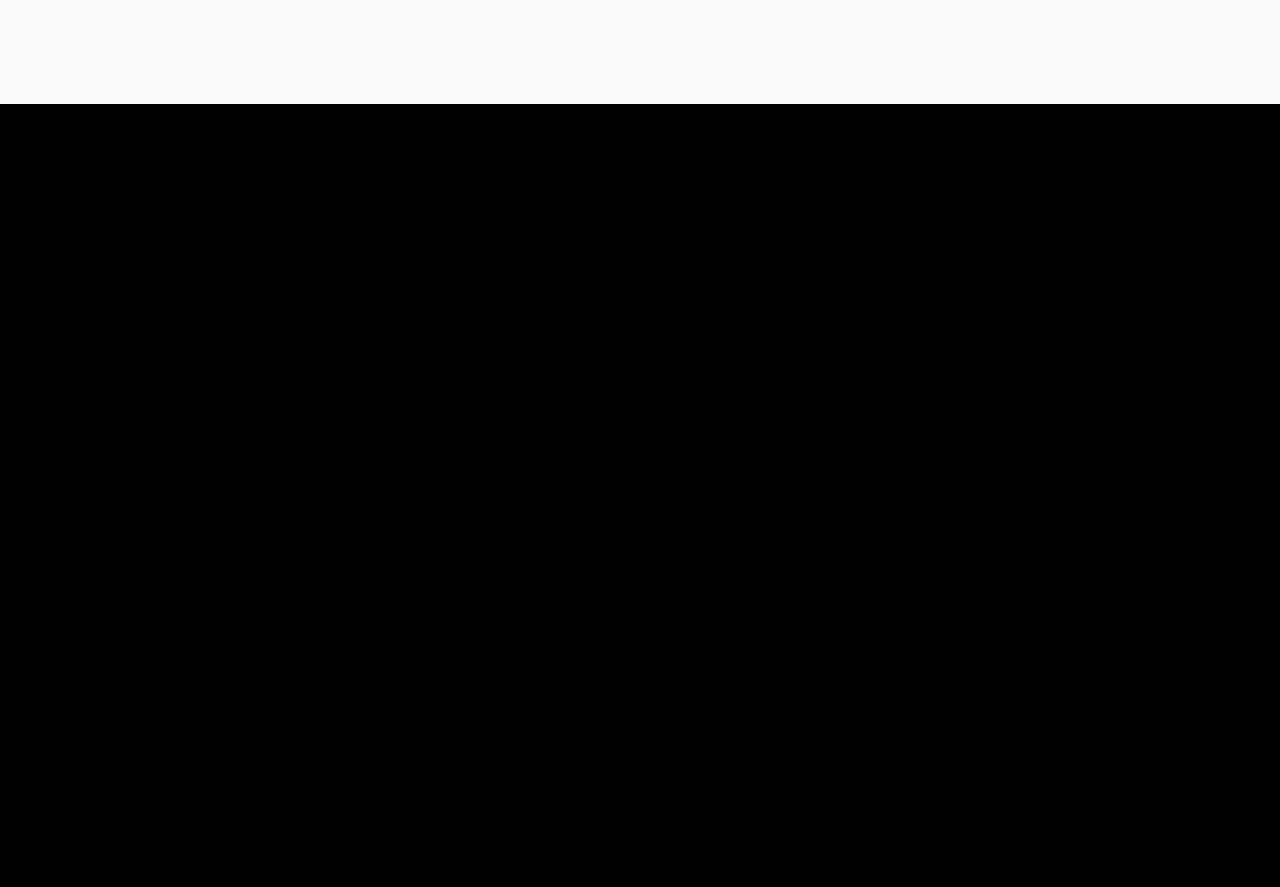
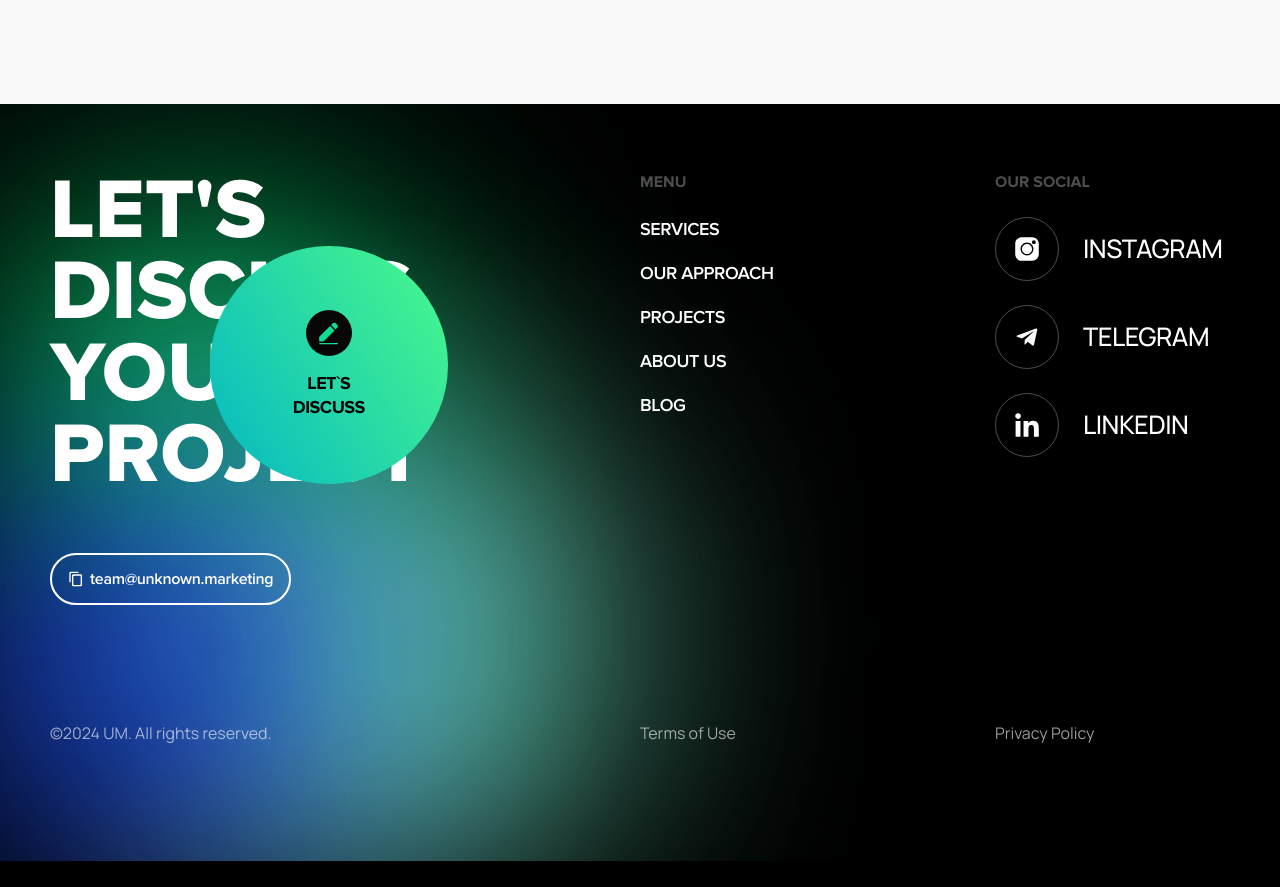
Before and after one commit to Spirit1408/UM_-Test-, a React (Vite) app: page / in a window 1280 px wide. Shown: the part 5860-6747 px from the top of the page. Before the commit the page ends 5990 px from the top, so only its background shows below. Built offline with nearby package versions, Linux system fonts and the light colour scheme.

Commit message:
Add footer with styles, add minor fix

```diff
--- a/src/App.jsx
+++ b/src/App.jsx
@@ -8,6 +8,7 @@ import { Modal } from "./components/Modal/Modal";
 import { FormLayout } from "./components/FormLayout/FormLayout";
 import { useState, createContext } from "react";
 import { PopupForm } from "./components/PopupForm/PopupForm";
+import { Footer } from "./components/Footer/Footer";
 
 export const ModalContext = createContext();
 
@@ -25,10 +26,15 @@ function App() {
     return (
         <ModalContext.Provider value={{ isModalOpen, openModal, closeModal }}>
             <Header />
-            <Hero />
-            <AboutUs />
-            <WorkSteps />
-            <ConsultationForm />
+
+            <main>
+                <Hero />
+                <AboutUs />
+                <WorkSteps />
+                <ConsultationForm />
+            </main>
+
+            <Footer />
 
             <ToastContainer position="bottom-right" autoClose={5000} />
 
--- a/src/components/ConsultationForm/ConsultationForm.module.css
+++ b/src/components/ConsultationForm/ConsultationForm.module.css
@@ -1,7 +1,7 @@
 .consultationFormOverlay {
     background-color: #000000;
     transition: background-color 0.3s ease-out;
-    padding: 48px 0;
+    padding: 48px 0 71px;
 }
 
 .consultationFormWrapper {
--- /dev/null
+++ b/src/components/Footer/Footer.jsx
@@ -0,0 +1,107 @@
+import css from './Footer.module.css'
+import sprite from '../../assets/icons/sprite.svg'
+import { useContext } from 'react';
+import { ModalContext } from '../../App';
+
+export const Footer = () => {
+    const { openModal } = useContext(ModalContext);
+
+    return <footer className={css.footer}>
+        <div className={css.footerInfo}>
+            <h2 className={css.title}>Let's discuss your project</h2>
+
+            <button className={css.btn} type="button" onClick={() => {openModal()}}>
+                <div className={css.btnIconWrapper}>
+                    <svg className={css.btnIcon}>
+                        <defs>
+                            <linearGradient id="iconGradient" x1="0%" y1="0%" x2="100%" y2="100%">
+                                <stop offset="0%" stopColor="#5cd6b3" />
+                                <stop offset="0.01%" stopColor="#04b8c4" />
+                                <stop offset="100%" stopColor="#4bfa8a" />
+                            </linearGradient>
+                        </defs>
+                        <use href={`${sprite}#icon-pen`} fill="url(#iconGradient)"></use>
+                    </svg>
+                </div>
+
+                <p className={css.btnText}>Let`s discuss</p>
+            </button>
+
+            <button type="button" className={css.email}>
+                <svg className={css.emailIcon}>
+                    <use href={`${sprite}#icon-copy`}></use>
+                </svg>
+
+                <p className={css.emailAddress}>team@unknown.marketing</p>
+            </button>
+        </div>
+
+        <div className={css.footerMenu}>
+            <p className={css.listTitle}>menu</p>
+
+            <ul className={css.links}>
+                <li>
+                    <a href="#" className={css.link}>services</a>
+                </li>
+
+                <li>
+                    <a href="#" className={css.link}>our approach</a>
+                </li>
+
+                <li>
+                    <a href="#" className={css.link}>projects</a>
+                </li>
+
+                <li>
+                    <a href="#" className={css.link}>about us</a>
+                </li>
+
+                <li>
+                    <a href="#" className={css.link}>blog</a>
+                </li>
+            </ul>
+        </div>
+
+        <div className={css.footerSocial}>
+            <p className={css.listTitle}>our social</p>
+
+            <ul className={css.socialLinks}>
+                <li className={css.socialLinkWrapper}>
+                    <div className={css.socialLinkIconWrapper}>
+                        <svg className={css.socialLinkIcon}>
+                            <use href={`${sprite}#icon-instagram`}></use>
+                        </svg>
+                    </div>
+
+                    <a className={css.socialLinkText}>Instagram</a>
+                </li>
+
+                <li className={css.socialLinkWrapper}>
+                    <div className={css.socialLinkIconWrapper}>
+                        <svg className={css.socialLinkIcon}>
+                            <use href={`${sprite}#icon-telegram`}></use>
+                        </svg>
+                    </div>
+
+                    <a className={css.socialLinkText}>Telegram</a>
+                </li>
+
+                <li className={css.socialLinkWrapper}>
+                    <div className={css.socialLinkIconWrapper}>
+                        <svg className={css.socialLinkIcon}>
+                            <use href={`${sprite}#icon-linkedin`}></use>
+                        </svg>
+                    </div>
+
+                    <a className={css.socialLinkText}>LinkedIn</a>
+                </li>
+            </ul>
+        </div>
+
+        <a href="#" className={css.terms}>Terms of Use</a>
+
+        <a href="#" className={css.privacy}>Privacy Policy</a>
+
+        <p className={css.copyright}>©2024 UM.  All rights reserved.</p>
+    </footer>;
+}
--- /dev/null
+++ b/src/components/Footer/Footer.module.css
@@ -0,0 +1,218 @@
+.footer {
+    padding: 71px 20px 52px;
+    color: #ffffff;
+    display: flex;
+    flex-direction: column;
+    gap: 56px;
+    background-image: url(../../assets/images/footer-bg.png);
+    background-size: clamp(1000px, 100vw, 1500px);
+    background-position:
+    calc(-1 * clamp(250px, 60vw, 350px))
+    calc(-1 * clamp(80px, 20vw, 200px));
+    background-repeat: no-repeat;
+}
+
+.title {
+    font-family: var(--second-family);
+    font-weight: 800;
+    font-size: clamp(64px, 6.616vw, 104px);
+    line-height: 96%;
+    text-transform: uppercase;
+    margin-bottom: 24px;
+    max-width: 40%;
+}
+
+.btn {
+    display: flex;
+    align-items: center;
+    justify-content: center;
+    flex-direction: column;
+    gap: 16px;
+    width: clamp(186px, 20vw, 238px);
+    height: clamp(186px, 20vw, 238px);
+    border-radius: 100%;
+    background-image: linear-gradient(58deg, #5cd6b3 0%, #04b8c4 0.01%, #4bfa8a 100%);;
+    margin-bottom: 56px;
+    outline: none;
+    border: none;
+}
+
+.btnIconWrapper {
+    width: 46px;
+    height: 46px;
+    border-radius: 100%;
+    background-color: #070707;
+    display: flex;
+    align-items: center;
+    justify-content: center;
+}
+
+.btnIcon {
+    width: 23px;
+    height: 23px;
+}
+
+.btnText {
+    font-family: var(--second-family);
+    font-weight: 700;
+    font-size: 16px;
+    line-height: 120%;
+    letter-spacing: -0.03em;
+    text-transform: uppercase;
+    text-align: center;
+    color: #070707;
+    max-width: 100px;
+}
+
+
+.email {
+    border: 2px solid #ffffff;
+    border-radius: 266px;
+    padding: clamp(12px, 1.25vw, 16px);
+    display: flex;
+    align-items: center;
+    gap: 6px;
+    width: fit-content;
+    outline: none;
+    background-color: transparent;
+    color: #ffffff;
+}
+
+.emailIcon {
+    width: clamp(16px, 1.25vw, 21px);
+    height: clamp(16px, 1.25vw, 21px);
+}
+
+.emailAddress {
+    font-family: var(--second-family);
+    font-weight: 600;
+    font-size: clamp(16px, 1.25vw, 21px);
+    line-height: 100%;
+    letter-spacing: -0.02em;
+}
+
+.listTitle {
+    font-family: var(--second-family);
+    font-weight: 700;
+    font-size: clamp(16px, 1.25vw, 21px);
+    line-height: 133%;
+    text-transform: uppercase;
+    opacity: 0.3;
+    margin-bottom: 24px;
+}
+
+.links {
+    display: flex;
+    flex-direction: column;
+    gap: clamp(20px, calc(80px - 5vw), 24px);
+}
+
+.link {
+    font-family: var(--second-family);
+    font-weight: 600;
+    font-size: clamp(16px, calc(100px - 5.25vw), 18px);
+    line-height: 100%;
+    letter-spacing: -0.02em;
+    text-transform: uppercase;
+    color: #fff;
+}
+
+.socialLinks {
+    display: flex;
+    flex-direction: column;
+    gap: 24px;
+}
+
+.socialLinkWrapper {
+    display: flex;
+    gap: clamp(16px, 2vw, 24px);
+    align-items: center;
+}
+
+.socialLinkIconWrapper {
+    border-radius: 100%;
+    background-color: transparent;
+    display: flex;
+    align-items: center;
+    justify-content: center;
+    border: 1px solid rgba(255, 255, 255, 0.3);
+    width: clamp(56px, 5vw, 76px);
+    height: clamp(56px, 5vw, 76px);
+}
+
+.socialLinkIcon {
+    width: clamp(16px, 2vw, 24px);
+    height: clamp(16px, 2vw, 24px);
+}
+
+.socialLinkText {
+    font-weight: 500;
+    font-size: clamp(24px, 2vw, 32px);
+    line-height: 133%;
+    letter-spacing: -0.02em;
+    text-transform: uppercase;
+}
+
+.terms, .privacy, .copyright {
+    font-weight: 400;
+    font-size: 16px;
+    line-height: 100%;
+    opacity: 0.6;
+    color: #ffffff;
+}
+
+.privacy {
+    margin-top: -32px;
+}
+
+@media screen and (min-width: 1024px) {
+    .footer {
+        padding: 68px 50px 120px;
+        display: grid;
+        grid-template-columns: 2fr 1fr 1fr;
+        grid-template-rows: auto auto;
+        grid-template-areas: "info menu social" "copyright terms privacy";
+        gap: 120px;
+    }
+
+    .footerInfo {
+        grid-area: info;
+        position: relative;
+    }
+
+    .title {
+        margin-bottom: 56px;
+    }
+
+    .footerMenu {
+        grid-area: menu;
+    }
+
+    .footerSocial {
+        grid-area: social;
+    }
+
+    .terms {
+        grid-area: terms;
+    }
+
+    .privacy {
+        grid-area: privacy;
+        margin-top: unset;
+    }
+
+    .copyright {
+        grid-area: copyright;
+    }
+
+    .btn {
+        position: absolute;
+        top: 17%;
+        left: 34%;
+    }
+
+    .btnText {
+        font-size: 18px;
+        line-height: 130%;
+    }
+}
```
Also changed, not shown: src/assets/images/footer-bg.png (added).
